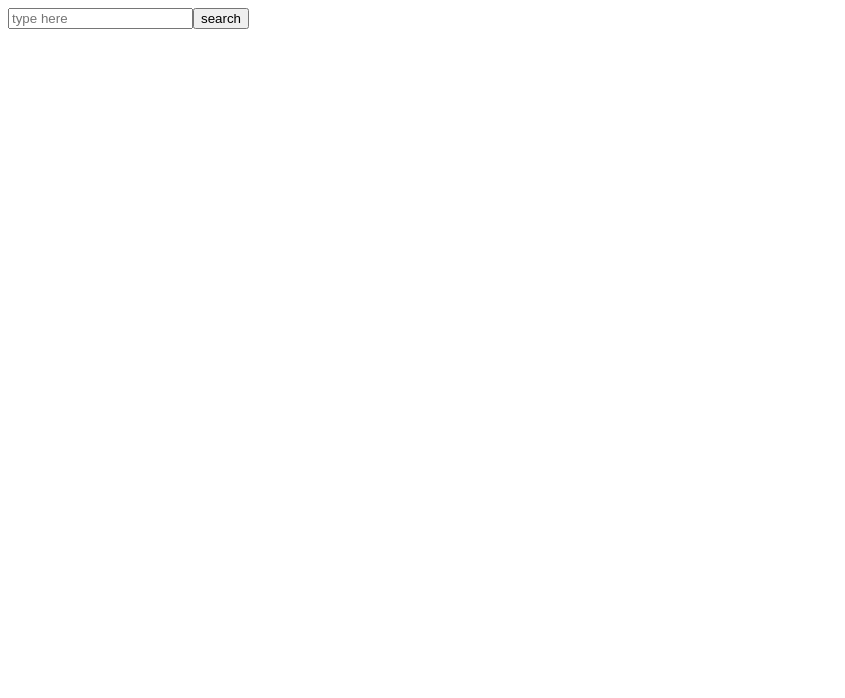
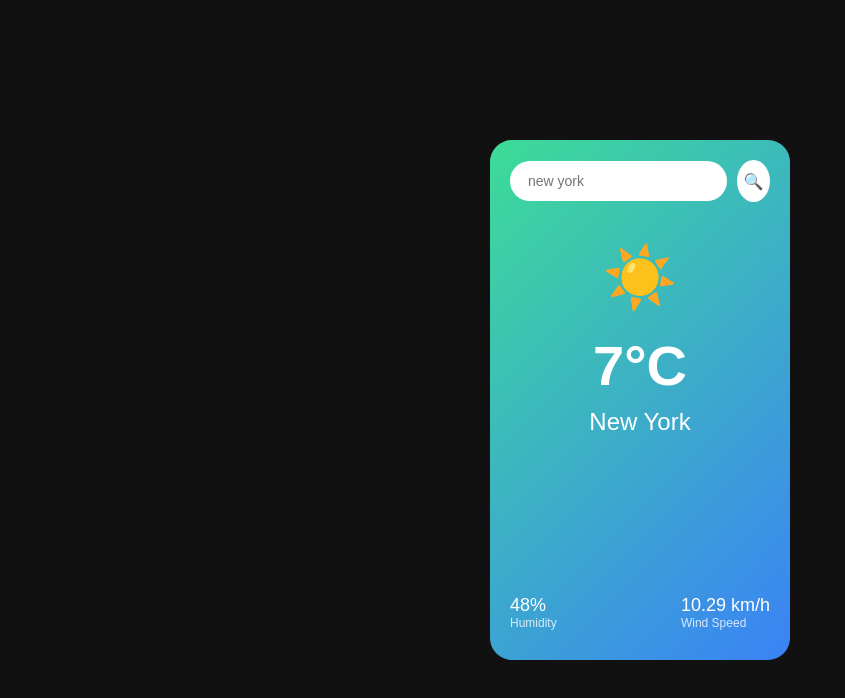
Before and after one commit to kartikpatel15092006/Front-End-Projects-, a plain HTML site: page index.html in a window 1280 px wide. Shown: the whole page, without its empty margins (0-845 px from the left). Drawn offline with nearby package versions, Linux system fonts and the light colour scheme.

Commit message:
final version

```diff
--- a/app.js
+++ b/app.js
@@ -1,53 +1,61 @@
-// 🔑 OpenWeather API key (weather data lane ke liye)
+// API key
 let apikey = "ac72db2014df8a6f0183278dbfedfbf1";
 
-// 🔘 Button ko HTML se select kar rahe hain
-let btn = document.querySelector("button");
+// search button
+let btn = document.querySelector(".search-btn");
 
-// 🖱️ Button pe click event lagaya
+// click event
 btn.addEventListener("click", async () => {
-
-  // 👉 Button dabate hi getweather() function call hoga
-  // await isliye kyunki getweather() async hai
   let data = await getweather();
 
-  // 👉 API se aane wale data se city name aur temperature print
-  // data.data → axios ka response object hota hai
-  console.log(
-    data.data.name,
-    data.data.main.temp + "°C"
-  );
-let p = document.querySelector("p")
-p.innerText = "city temprature is" +data.data.main.temp + "°C"
+  // agar data mila tabhi UI update karo
+  if (data) {
+    console.log(data.data.name, data.data.main.temp + "°C");
 
+    // temperature update
+    document.querySelector("h1").innerText =
+      data.data.main.temp + "°C";
+
+    // city update
+    document.querySelector("h2").innerText =
+      data.data.name;
+
+    // wind speed update
+    document.querySelector("#wind").innerText =
+      data.data.wind.speed + " km/h";
+
+    // humidity update
+    let hum = document.querySelector("#hum");
+    hum.innerText = data.data.main.humidity + "%";
+  }
 });
 
-// 🌦️ Weather data lane wala async function
+
+// weather function
 async function getweather() {
+  try {
+    // input field
+    let input = document.querySelector("input");
+    let city = input.value;
 
-  try {
-    // 📝 Input field ko select kar rahe hain
-    let input = document.querySelector("#int");
+    // empty input check
+    if (city === "") {
+      alert("Please enter a city name");
+      return;
+    }
 
-    // 🏙️ User ne jo city name likha hai use le rahe hain
-    let mains = input.value;
+    // API URL
+    let weatherlink =
+      `https://api.openweathermap.org/data/2.5/weather?q=${city}&appid=${apikey}&units=metric`;
 
-    // 🌐 Weather API ka complete URL bana rahe hain
-    let weatherlink =
-      `https://api.openweathermap.org/data/2.5/weather?q=${mains}&appid=${apikey}&units=metric`;
+    // API call
+    let response = await axios.get(weatherlink);
 
-    // 📡 Axios se API call (await isliye taaki data aane ka wait kare)
-    let link = await axios.get(weatherlink);
-
-    // ✅ Agar sab sahi raha toh pura response return
-    return link;
+    return response;
 
   } catch (error) {
-
-    // ❌ Agar koi dikkat aaye (galat city, net off, API error)
     console.log("Something went wrong ❌");
-
-    // 🔍 Actual error console me dekhne ke liye
+    alert("City not found 😢");
     console.log(error);
   }
 }
--- a/index.html
+++ b/index.html
@@ -1,18 +1,44 @@
-<!DOCTYPE html>
+        <!DOCTYPE html>
 <html lang="en">
 <head>
-    <meta charset="UTF-8">
-    <meta name="viewport" content="width=device-width, initial-scale=1.0">
-    <title>weather app project
-    </title>
+  <meta charset="UTF-8">
+  <title>Weather UI</title>
+  <link rel="stylesheet" href="style.css">
 </head>
 <body>
-    <div class="main">
-        <div class="card"><input type="text" placeholder="type here" id="int"><button>search</button></div>
-        <div class="p"><p></p></div>
+
+<div class="app">
+
+  <!-- search bar -->
+  <div class="search">
+    <input type="text" placeholder="new york">
+    <div class="search-btn">
+      🔍
     </div>
+  </div>
 
-    <script src="https://cdn.jsdelivr.net/npm/axios@1.6.7/dist/axios.min.js"></script>
-    <script src="app.js"></script>
+  <!-- weather icon -->
+  <div class="icon">☀️</div>
+
+  <!-- temperature -->
+  <h1 class="temp">7°C</h1>
+  <h2 class="city">New York</h2>
+
+  <!-- bottom info -->
+  <div class="info">
+    <div>
+      <p class="value" id="hum">48%</p>
+      <p class="label">Humidity</p>
+    </div>
+    <div>
+      <p class="value" id="wind">10.29 km/h</p>
+      <p class="label">Wind Speed</p>
+    </div>
+  </div>
+
+</div>
+<script src="https://cdn.jsdelivr.net/npm/axios@1.6.7/dist/axios.min.js"></script>
+<script src="app.js"></script>
+
 </body>
 </html>
--- a/style.css
+++ b/style.css
@@ -0,0 +1,91 @@
+* {
+  margin: 0;
+  padding: 0;
+  box-sizing: border-box;
+  font-family: Arial, sans-serif;
+}
+
+body {
+  height: 100vh;
+  display: flex;
+  justify-content: center;
+  align-items: center;
+  background: #111;
+}
+
+/* main card */
+.app {
+  width: 300px;
+  height: 520px;
+  border-radius: 22px;
+  padding: 20px;
+  color: white;
+  background: linear-gradient(135deg, #3ddc97, #3b82f6);
+  display: flex;
+  flex-direction: column;
+  align-items: center;
+}
+
+/* search bar */
+.search {
+  width: 100%;
+  display: flex;
+  align-items: center;
+  gap: 10px;
+}
+
+.search input {
+  flex: 1;
+  padding: 12px 18px;
+  border-radius: 999px;
+  border: none;
+  outline: none;
+  font-size: 14px;
+}
+
+.search-btn {
+  width: 42px;
+  height: 42px;
+  background: white;
+  color: black;
+  border-radius: 50%;
+  display: flex;
+  justify-content: center;
+  align-items: center;
+  cursor: pointer;
+}
+
+/* icon */
+.icon {
+  font-size: 60px;
+  margin: 40px 0 20px;
+}
+
+/* temp */
+.temp {
+  font-size: 56px;
+  font-weight: bold;
+}
+
+.city {
+  font-weight: 400;
+  margin-top: 10px;
+}
+
+/* bottom info */
+.info {
+  width: 100%;
+  display: flex;
+  justify-content: space-between;
+  margin-top: auto;
+  padding-bottom: 10px;
+}
+
+.value {
+  font-size: 18px;
+}
+
+.label {
+  font-size: 12px;
+  opacity: 0.8;
+}
```
Also changed, not shown: img/clear.png (added), img/clouds.png (added), img/drizzle.png (added), img/humidity.png (added), img/mist.png (added), img/rain.png (added), img/search.png (added), img/snow.png (added), img/wind.png (added).
